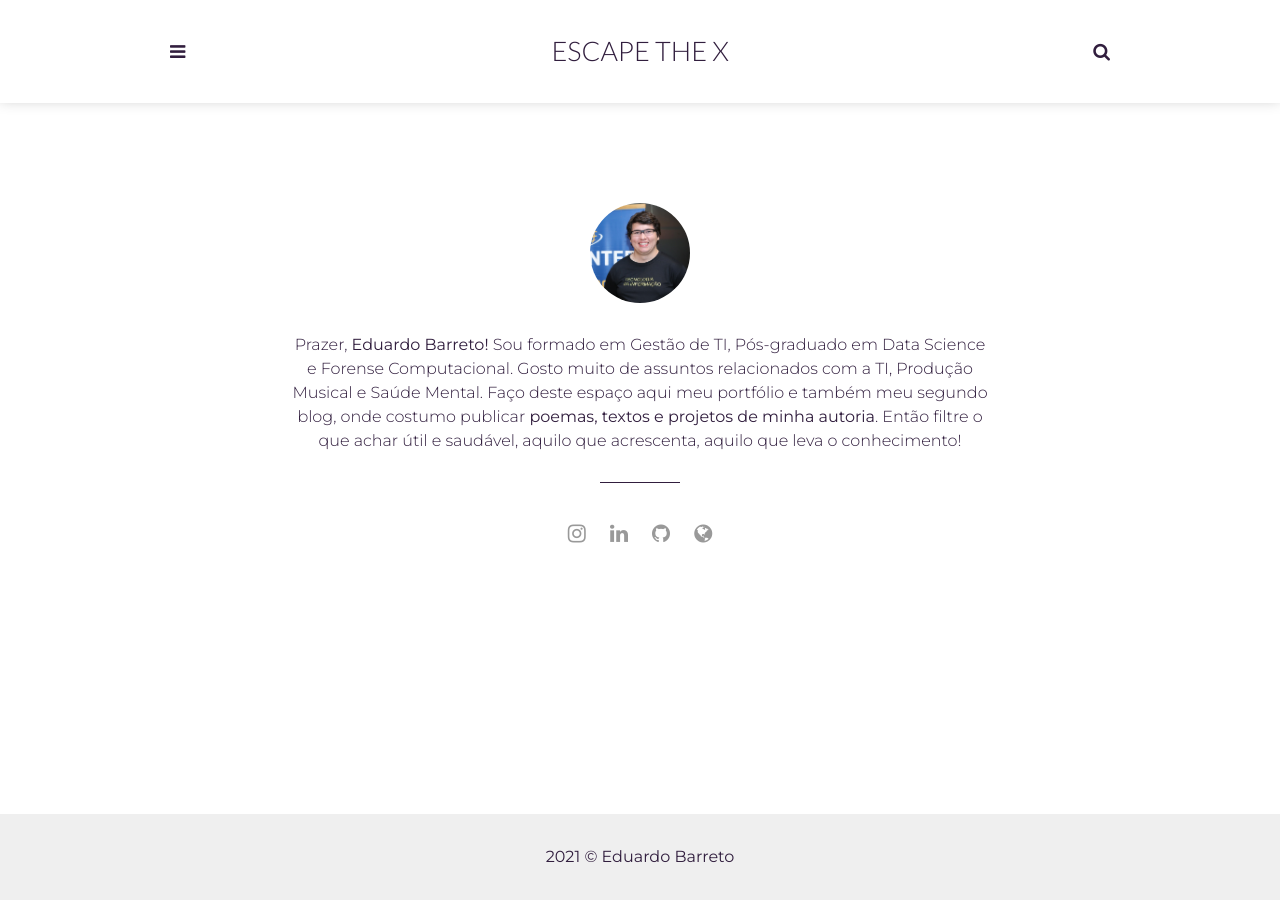
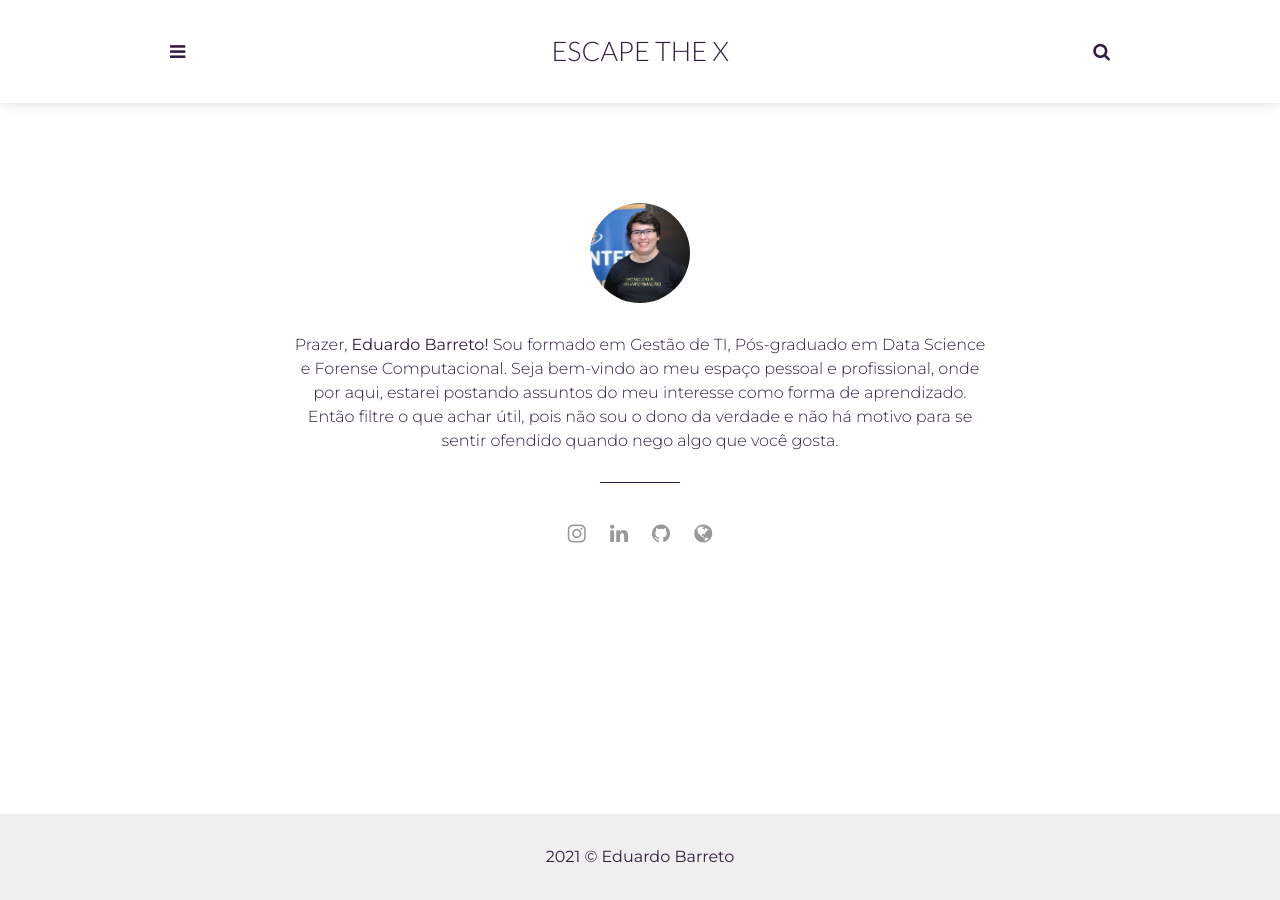
Before and after one commit to EscapeTheX/escapethex.github.io, a Jekyll site: the page built from _pages/about.html, in a window 1280 px wide. Built offline with Jekyll 4.4.1, drawn with Linux system fonts in a browser that asks for light colours.

Commit message:
Update _config.yml

```diff
--- a/_config.yml
+++ b/_config.yml
@@ -8,7 +8,7 @@ url: "escapethex.github.io" # the base hostname & protocol for your site, e.g. h
 # Author settings
 author: Eduardo Barreto # add your name
 author-pic: profile.jpg
-about-author2: Prazer, <b>Eduardo Barreto!</b> Sou formado em Gestão de TI, Pós-graduado em Data Science e Forense Computacional. Gosto muito de assuntos relacionados com a TI, Produção Musical e Saúde Mental. Faço deste espaço aqui meu portfólio e também meu segundo blog, onde costumo publicar <b>poemas, textos e projetos de minha autoria</b>. Então filtre o que achar útil e saudável, aquilo que acrescenta, aquilo que leva o conhecimento!
+about-author2: Prazer, <b>Eduardo Barreto!</b> Sou formado em Gestão de TI, Pós-graduado em Data Science e Forense Computacional. Seja bem-vindo ao meu espaço pessoal e profissional, onde por aqui, estarei postando assuntos do meu interesse como forma de aprendizado. Então filtre o que achar útil, pois não sou o dono da verdade e não há motivo para se sentir ofendido quando nego algo que você gosta.
 about-author3: Escritor<br>Gestor de TI<br>Pós-Graduado em Data Science e Forense Computacional
 # Contact links
 #email: edu_barreto23@hotmail.com # Add your Email address
@@ -25,7 +25,7 @@ instagram: escapethex # Add your Instagram handle
 #discus_identifier: # Add your discus identifier
 
 # Tracker
-analytics: # Google Analytics
+analytics: #
 
 # Paginate
 paginate: 6
```
